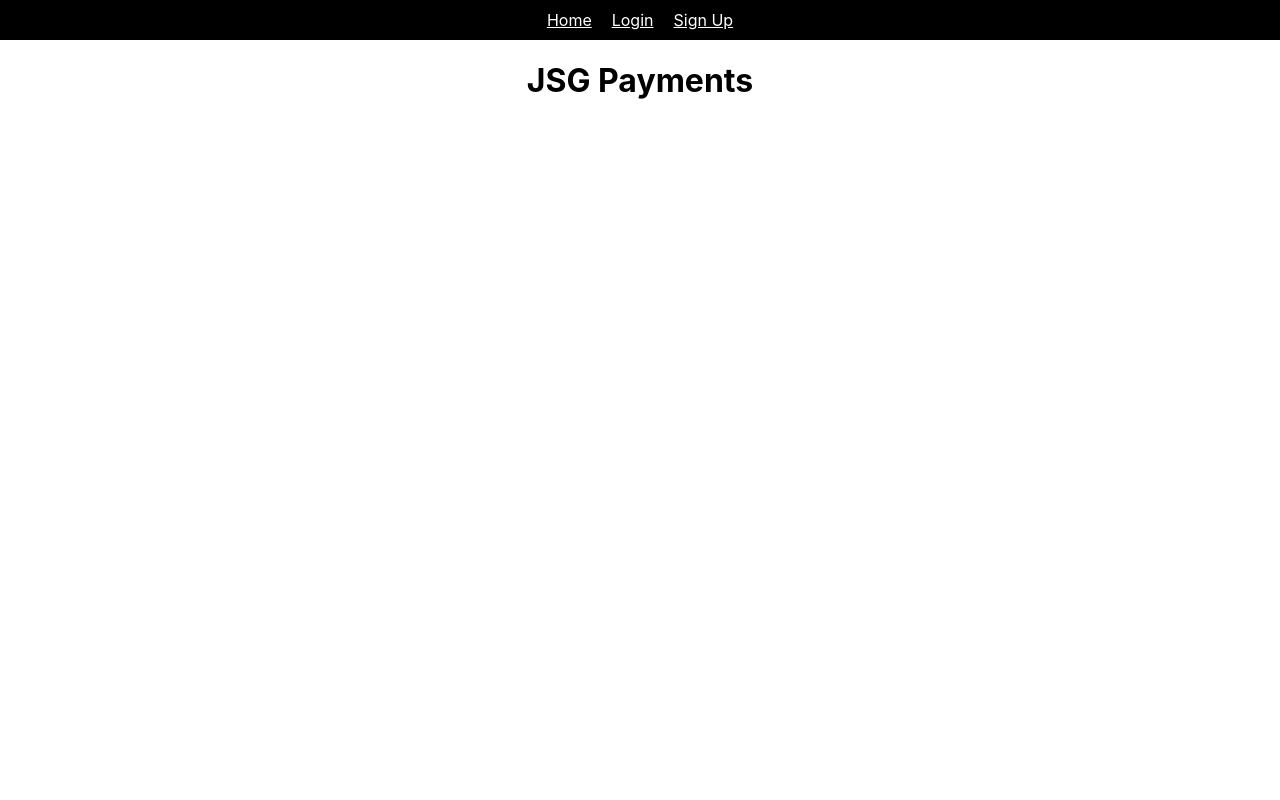
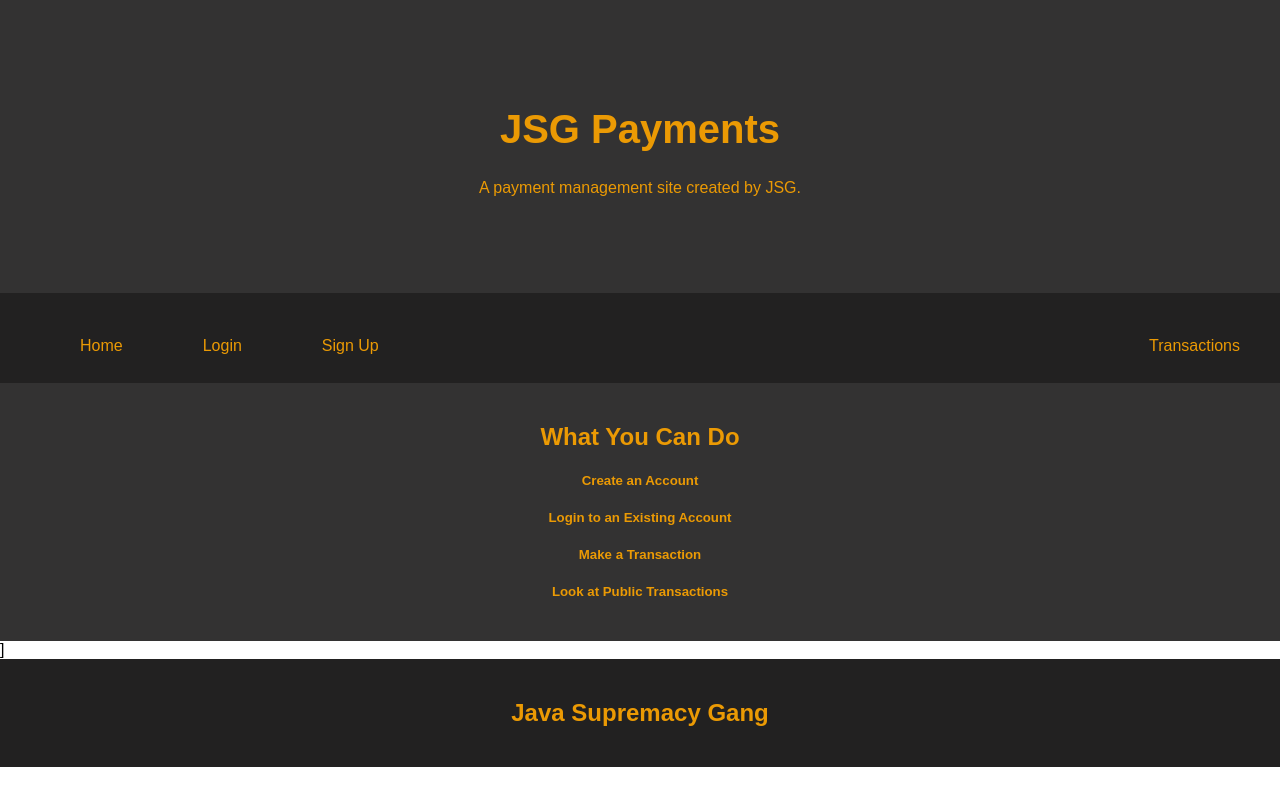
Before and after one commit to bsoukup1108/JSG, a React (Create React App) app in the folder front-end/: page / in a window 1280 px wide. Built offline with nearby package versions, Linux system fonts and the light colour scheme.

Commit message:
working page & added transaction button

```diff
--- a/front-end/src/App.css
+++ b/front-end/src/App.css
@@ -1,22 +1,104 @@
-ul{
-    list-style: none;
-    padding: 0;
-    margin: 0%;
-    background-color: black;
-    color: white;
-}
 
-li{
-    display: inline-block;
-    margin: 10px;
-}
+* {
+    box-sizing: border-box;
+  }
 
-a{
-    color: white;
+  /* Style the body */
+  body {
+    font-family: Arial, Helvetica, sans-serif;
+    margin: 0;
+  }
 
-}
+  /* Header/logo Title */
+  .header {
+    padding: 80px;
+    text-align: center;
+    background: rgb(51, 50, 50);
+    color: rgb(235, 154, 4);
+  }
 
-.center {
-    margin: auto;
+  /* Increase the font size of the heading */
+  .header h1 {
+    font-size: 40px;
+  }
+
+  /* Style the top navigation bar */
+  .navbar {
+    overflow: hidden;
+    background-color: rgb(34, 33, 33);
+
+  }
+
+  /* Style the navigation bar links */
+  .navbar a {
+  list-style: none;
+    float: left;
+    display: block;
+    color: rgb(235, 154, 4);
     text-align: center;
+    padding: 14px 20px;
+    text-decoration: none;
   }
+
+  /* Right-aligned link */
+  .navbar a.right {
+    float: right;
+  }
+
+  /* Change color on hover */
+  .navbar a:hover {
+    background-color: rgb(109, 107, 107);
+    color:black;
+  }
+
+  .links {
+      display: -ms-flexbox; /* IE10 */
+      display: block;
+      -ms-flex-wrap: wrap; /* IE10 */
+      flex-wrap: wrap;
+      background-color:rgb(51, 50, 50);
+      text-align: center;
+      padding: 20px;
+      color:rgb(235, 154, 4);
+
+
+  }
+
+  /* Column container */
+  .row {
+    display: -ms-flexbox; /* IE10 */
+    display: block;
+    -ms-flex-wrap: wrap; /* IE10 */
+    flex-wrap: wrap;
+    background-color: white;
+
+  }
+
+  /* Create two unequal columns that sits next to each other */
+  /* Sidebar/left column */
+  .side {
+    -ms-flex: 30%; /* IE10 */
+    flex: 30%;
+    background-color: rgb(109, 107, 107);
+    padding: 20px;
+    margin-top: 50%;
+  }
+
+  /* Main column */
+  .main {
+    -ms-flex: 70%; /* IE10 */
+    flex: 60%;
+    background-color: rgb(51, 50, 50);
+    padding: 20px;
+    -ms-text-size-adjust: 30%;
+  }
+
+
+
+  /* Footer */
+  .footer {
+    padding: 20px;
+    text-align: center;
+    background: rgb(34, 33, 33);
+    color: rgb(235, 154, 4);
+  }
--- a/front-end/src/App.js
+++ b/front-end/src/App.js
@@ -8,28 +8,46 @@ import Login from './Login';
 
 function App() {
   return (
-    <center>
-  <div>
-  <div>
-  <div>
+
+
+    <body>
+
+      <div class="header">
+      <h1>JSG Payments</h1>
+      <p>A payment management site created by JSG.</p>
+    </div>
+
+    <div class="navbar">
       <ul>
+        <a><li><Link to="/">Home</Link></li></a>
+        <a><li><Link to="/login">Login</Link></li></a>
+        <a><li><Link to="/sign-up">Sign Up</Link></li></a>
+        <a class="right">
+        <li><Link to="/">Transactions</Link></li>
+        </a>
+        </ul>
+      </div>
 
-        <li><Link to="/">Home</Link></li>
-        <li><Link to="/login">Login</Link></li>
-        <li><Link to="/sign-up">Sign Up</Link></li>
-        </ul>
+      <div class="links">
       <Switch>
           <Route path="/sign-up" component={SignUp} />
           <Route path="/login" component={Login} />
           <Route path="/">
-        <Home/>
+            <Home />
           </Route>
         </Switch>
         </div>
+
+      ]
+
+      <div class="footer">
+      <h2>Java Supremacy Gang</h2>
       </div>
 
-    </div>
-    </center>
+       <br></br>
+        </body>
+
+
 
 
   );
--- a/front-end/src/Home.js
+++ b/front-end/src/Home.js
@@ -4,10 +4,21 @@ import React from 'react'; // single quotes are preference
 //Step 2 : Create a component function that returns an element
 const Home = () => {
     return (
-        <div>
-            <h1>JSG Payments</h1>
-        </div>
-    );
+
+        <><div>
+
+
+        </div><div>
+                <h2>What You Can Do</h2>
+                <h5>Create an Account</h5>
+                <h5>Login to an Existing Account</h5>
+                <h5>Make a Transaction</h5>
+                <h5>Look at Public Transactions</h5>
+
+            </div></>
+
+
+    )
 };
 
 //Step 3
--- a/front-end/src/Login.js
+++ b/front-end/src/Login.js
@@ -35,6 +35,7 @@ const Login = () => {
         );
     }
     return (
+        <div class="links">
         <form id="loginForm" action="">
             <h1>Login:</h1>
             <div class="tab">Login to Account
@@ -52,6 +53,7 @@ const Login = () => {
 
 
         </form>
+        </div>
     );
 };
 
--- a/front-end/src/SignUp.js
+++ b/front-end/src/SignUp.js
@@ -35,6 +35,8 @@ const SignUp = () => {
         );
     }
     return (
+        <div class="links">
+
         <form id="signupForm" action="">
             <h1>Sign Up:</h1>
             <div class="tab">Create an Account
@@ -52,6 +54,7 @@ const SignUp = () => {
 
 
         </form>
+        </div>
     );
 };
 
```
Also changed, not shown: 2 other files (tests, documents, lock files or other folders). Lines whose indentation alone changed are shown as unchanged.
